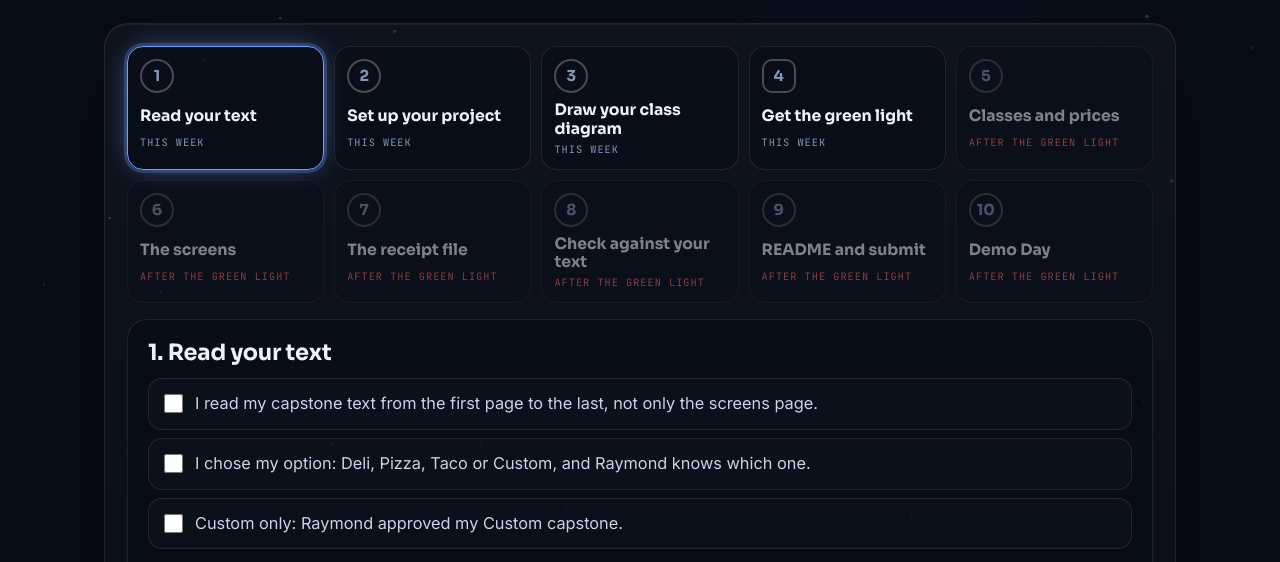
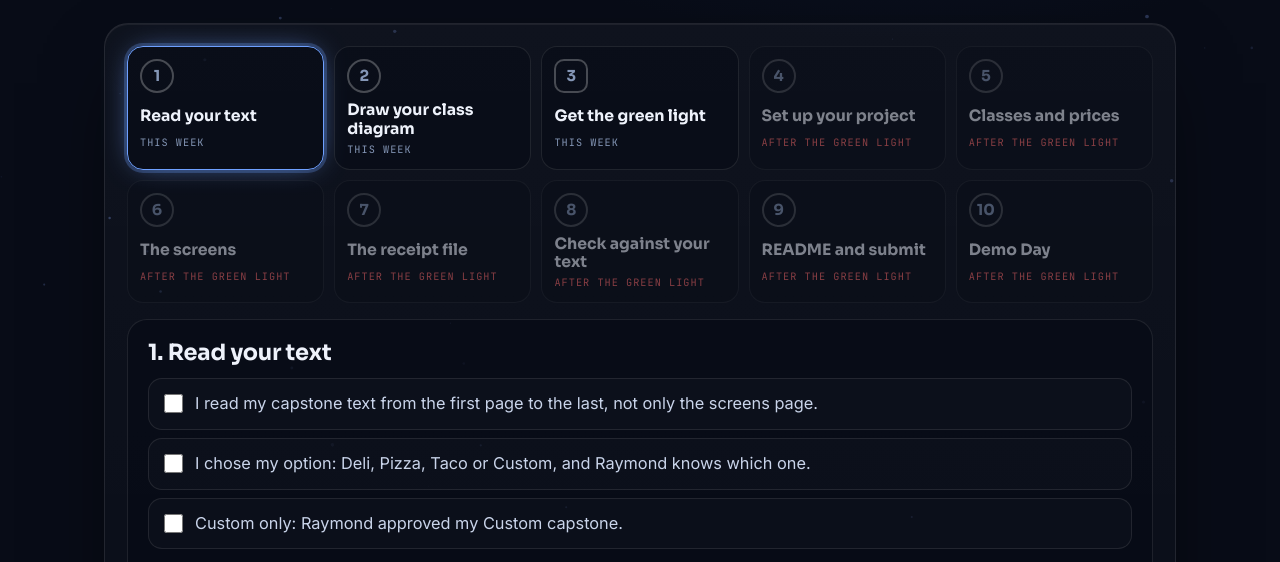
Before and after one commit to RayMaroun/yearup-java-fall2026, a plain HTML site: page week-08/reference/capstone-2-path.html in a window 1280 px wide. Shown: the part 217-779 px from the top of the page. Drawn offline with Linux system fonts and the light colour scheme.

Commit message:
week 8: the Path puts the project setup after the green light; the diagram is sent, not pushed, before it
Co-Authored-By: Claude Fable 5.2 <noreply@anthropic.com>
Claude-Session: https://claude.ai/code/session_01BMBoSUYz6yQcwgEdad1fzr

```diff
--- a/week-08/reference/capstone-2-path.html
+++ b/week-08/reference/capstone-2-path.html
@@ -106,7 +106,7 @@
 
   <div class="take">
     <p class="tk">The one idea</p>
-    <p><b>Text, then design, then code.</b> Your capstone text is the reference for every stop. The repository, the board and the diagram come before the code, and the green light comes before the first line of it.</p>
+    <p><b>Text, then design, then code.</b> Your capstone text is the reference for every stop. The diagram comes first. The repository, the project board and the code all wait for the green light.</p>
   </div>
   <div id="rail"></div>
 </div>
@@ -122,21 +122,22 @@
       "I read my capstone text from the first page to the last, not only the screens page.",
       "I chose my option: Deli, Pizza, Taco or Custom, and Raymond knows which one.",
       "Custom only: Raymond approved my Custom capstone."],help:[]},
-    {name:"Set up your project",when:"This week",ticks:[
+    {name:"Draw your class diagram",when:"This week",ticks:[
+      "I went through Your Class Diagram, part by part.",
+      "My diagram is drawn in diagrams.net.",
+      "I saved the diagram file on my computer and exported a picture of it."],
+      help:[["../visuals/01-your-class-diagram.html","Your Class Diagram"]]},
+    {name:"Get the green light",when:"This week",gate:true,ticks:[
+      "I sent my diagram to Raymond.",
+      "I changed what he asked for, and sent it again.",
+      "Raymond gave me the green light."],help:[]},
+    {name:"Set up your project",when:"After the green light",ticks:[
       "My project is created in my capstones folder.",
       "My GitHub repository is public and has a meaningful name.",
       "My project board has user stories made from the requirements.",
-      "My README is started from the course template."],
+      "My README is started from the course template.",
+      "My diagram file and its picture are in my project, committed and pushed."],
       help:[["../../week-03/visuals/14-user-story.html","A User Story"],["../../week-03/visuals/15-project-board.html","The Project Board"],["../../week-03/reference/your-readme.html","Your README"]]},
-    {name:"Draw your class diagram",when:"This week",ticks:[
-      "I went through Your Class Diagram, part by part.",
-      "My diagram is drawn in diagrams.net.",
-      "The diagram file and a picture of it are in my project, committed and pushed to my repository."],
-      help:[["../visuals/01-your-class-diagram.html","Your Class Diagram"]]},
-    {name:"Get the green light",when:"This week",gate:true,ticks:[
-      "I showed my diagram to Raymond.",
-      "I changed what he asked for, and showed it again.",
-      "Raymond gave me the green light."],help:[]},
     {name:"Classes and prices",when:"Build week",ticks:[
       "The classes of my diagram exist in my code.",
       "Each thing the shop sells can tell its own price.",
@@ -169,7 +170,7 @@
       "I picked one interesting piece of my own code, and I can explain every line of it.",
       "I rehearsed my ten minutes once."],help:[]}
   ];
-  var GATE=3, KEY="hub-cap2-checklist", st={}, sel=0;
+  var GATE=2, KEY="hub-cap2-checklist", st={}, sel=0;
   try{ st=JSON.parse(localStorage.getItem(KEY)||"{}")||{}; }catch(e){ st={}; }
   function save(){ try{ localStorage.setItem(KEY,JSON.stringify(st)); }catch(e){} }
   function doneOf(i){ var n=0; STOPS[i].ticks.forEach(function(t,k){ if(st[i+"-"+k]) n++; }); return n; }
@@ -194,7 +195,7 @@
     var s=STOPS[sel], el=$("stop"); el.textContent="";
     var h=document.createElement("h2"); h.textContent=(sel+1)+". "+s.name; el.appendChild(h);
     if(sel>GATE&&!green()){
-      var lock=document.createElement("p"); lock.className="lock"; lock.textContent="Not yet. This stop opens when Raymond gives you the green light for your diagram. No code before it.";
+      var lock=document.createElement("p"); lock.className="lock"; lock.textContent="Not yet. This stop opens when Raymond gives you the green light for your diagram. No project setup and no code before it.";
       el.appendChild(lock);
     }
     var list=document.createElement("div"); list.className="ticks";
```
Also changed, not shown: week-08/visuals/01-your-class-diagram.html (+1 -1 lines).
